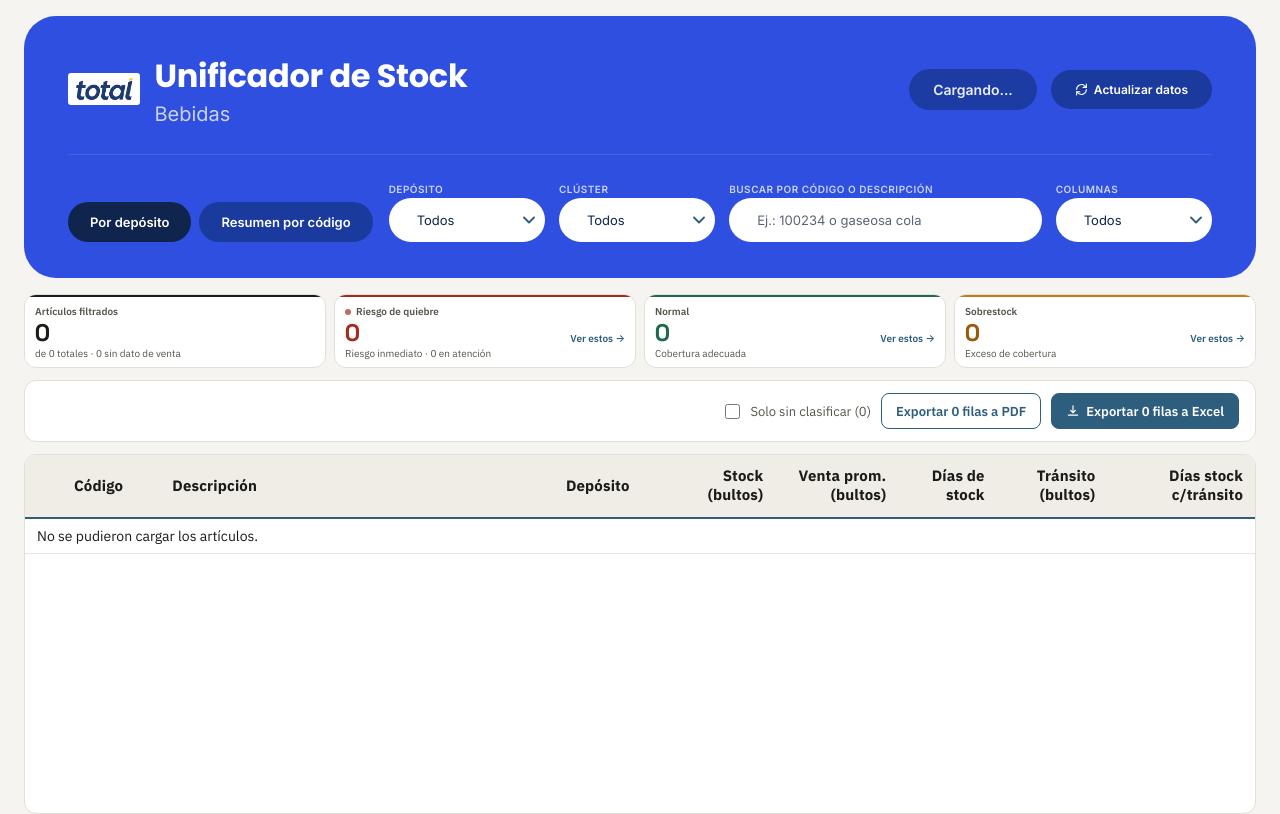
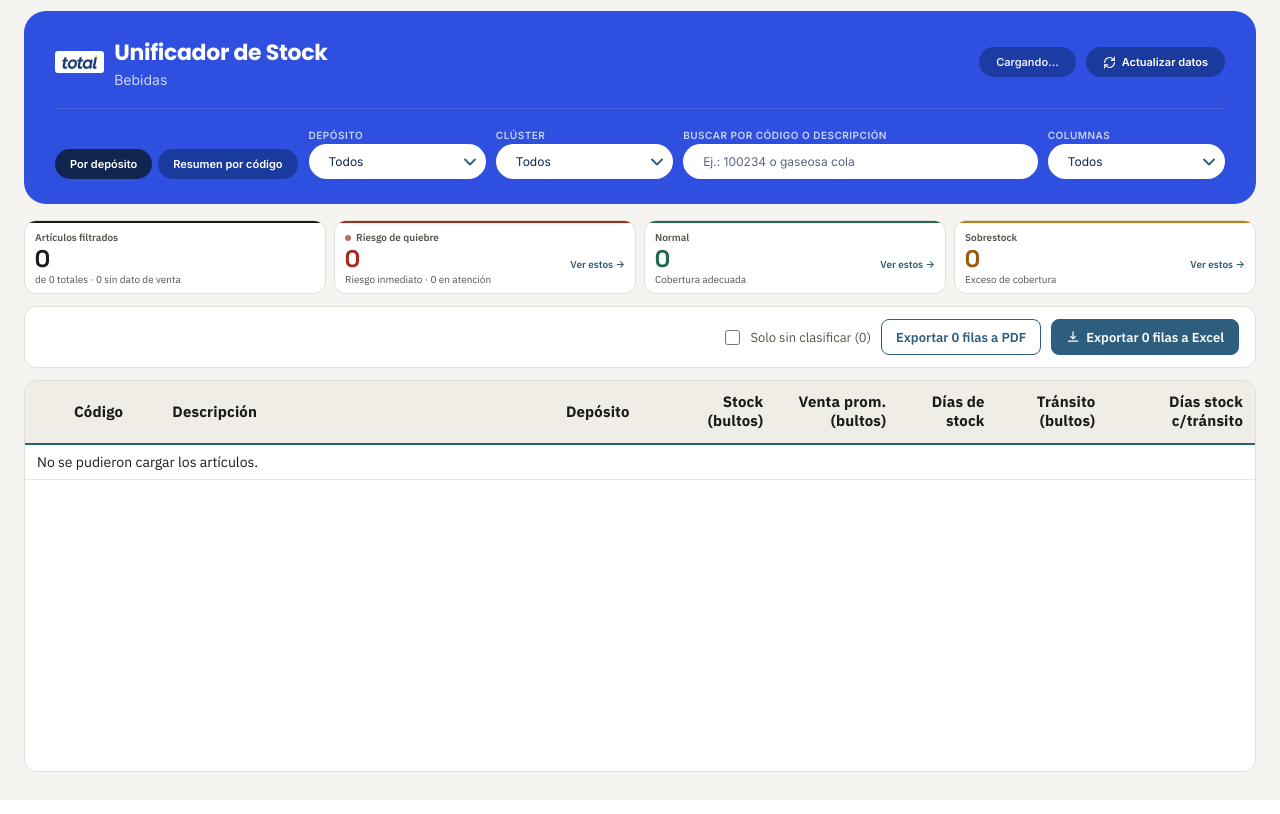
Before and after one commit to n-miranda/proyecto-bebidas, a Flask app: page / in a window 1280 px wide. Run offline with Flask 3, Linux system fonts and the light colour scheme.

Commit message:
Reducir ~30% el tamaño del encabezado rediseñado (solo local)
Padding, gaps, tipografia y radios de .encabezado-tarjeta y sus hijos
escalados ~30% (36px->25px de padding, h1 32px->22px, chips/pills 12px
24px->8px 17px, filtros 14px 28px->10px 20px, logo 32px->22px, etc.).
No toca .barra-superior/.marca-icono base -- /stock-general (standalone)
sigue igual.

Co-Authored-By: Claude Sonnet 5 <noreply@anthropic.com>

```diff
--- a/src/web/static/estilos.css
+++ b/src/web/static/estilos.css
@@ -114,13 +114,13 @@ body {
   --color-alert: #E0932C;
 
   flex-shrink: 0;
-  margin: 16px 24px 0;
+  margin: 11px 24px 0;
   background: var(--color-brand);
-  border-radius: 32px;
-  padding: 36px 44px;
+  border-radius: 22px;
+  padding: 25px 31px;
   display: flex;
   flex-direction: column;
-  gap: 28px;
+  gap: 20px;
   color: #fff;
 }
 
@@ -128,9 +128,13 @@ body {
   display: flex;
   align-items: center;
   justify-content: space-between;
-  gap: 24px;
+  gap: 17px;
   flex-wrap: wrap;
 }
+
+.encabezado-tarjeta .marca { gap: 10px; }
+
+.encabezado-tarjeta .marca-icono { height: 22px; }
 
 .encabezado-tarjeta .marca-texto {
   flex-direction: column;
@@ -140,7 +144,7 @@ body {
 
 .encabezado-tarjeta .marca-texto h1 {
   font-family: "Poppins", var(--fuente-display), sans-serif;
-  font-size: 32px;
+  font-size: 22px;
   font-weight: 700;
   color: #fff;
   letter-spacing: -0.3px;
@@ -148,7 +152,7 @@ body {
 
 .encabezado-subtitulo {
   font-family: "Inter", var(--fuente-cuerpo), sans-serif;
-  font-size: 20px;
+  font-size: 14px;
   font-weight: 400;
   color: #C9D3F5;
 }
@@ -156,7 +160,7 @@ body {
 .encabezado-chips {
   display: flex;
   align-items: center;
-  gap: 14px;
+  gap: 10px;
   flex-wrap: wrap;
   font-family: "Inter", var(--fuente-cuerpo), sans-serif;
 }
@@ -164,9 +168,9 @@ body {
 .chip-actualizado {
   background: var(--color-brand-dark);
   border-radius: 100px;
-  padding: 12px 24px;
+  padding: 8px 17px;
   color: #fff;
-  font-size: 14px;
+  font-size: 11px;
   font-weight: 600;
   white-space: nowrap;
 }
@@ -184,8 +188,8 @@ body {
 
 .encabezado-ventana-ventas {
   color: #C9D3F5;
-  font-size: 13px;
-  padding-left: 14px;
+  font-size: 10px;
+  padding-left: 10px;
   border-left: 1px solid rgba(255, 255, 255, 0.25);
   cursor: help;
 }
@@ -195,7 +199,8 @@ body {
 .encabezado-tarjeta .avisos summary {
   background: var(--color-alert);
   color: var(--color-ink);
-  padding: 12px 24px;
+  padding: 8px 17px;
+  font-size: 11px;
   font-weight: 600;
   transition: background-color 160ms ease, transform 160ms ease;
 }
@@ -206,8 +211,9 @@ body {
   background: var(--color-brand-dark);
   color: #fff;
   border: none;
-  padding: 12px 24px;
+  padding: 8px 17px;
   font-family: inherit;
+  font-size: 11px;
   font-weight: 600;
   transition: background-color 160ms ease, transform 160ms ease;
 }
@@ -224,7 +230,7 @@ body {
 .encabezado-fila-vista-filtros {
   display: flex;
   align-items: flex-end;
-  gap: 16px;
+  gap: 11px;
   flex-wrap: wrap;
 }
 
@@ -236,13 +242,14 @@ body {
   background: none;
   border: none;
   padding: 0;
-  gap: 8px;
+  gap: 6px;
 }
 
 .encabezado-tarjeta .vista-tab {
   background: var(--color-brand-dark);
   color: #fff;
-  padding: 12px 22px;
+  padding: 8px 15px;
+  font-size: 11px;
   font-family: "Inter", var(--fuente-cuerpo), sans-serif;
   transition: background-color 160ms ease, transform 160ms ease;
 }
@@ -256,7 +263,7 @@ body {
   background: none;
   border: none;
   padding: 0;
-  gap: 14px;
+  gap: 10px;
   align-items: flex-end;
 }
 
@@ -268,9 +275,10 @@ body {
 .encabezado-tarjeta .filtro input[type="text"],
 .encabezado-tarjeta .multiselect-boton {
   height: auto;
-  padding: 14px 28px;
+  padding: 10px 20px;
   border: none;
   border-radius: 100px;
+  font-size: 12px;
   font-family: "Inter", var(--fuente-cuerpo), sans-serif;
   color: var(--color-ink);
   transition: background-color 160ms ease, transform 160ms ease, box-shadow 160ms ease;
@@ -282,7 +290,7 @@ body {
 .encabezado-tarjeta .filtro input[type="text"],
 .encabezado-tarjeta .multiselect-boton { background-color: var(--color-surface); }
 
-.encabezado-tarjeta .multiselect-boton { padding-right: 40px; }
+.encabezado-tarjeta .multiselect-boton { padding-right: 32px; }
 
 .encabezado-tarjeta .filtro input[type="text"]::placeholder { color: var(--color-text-muted); }
 
```
